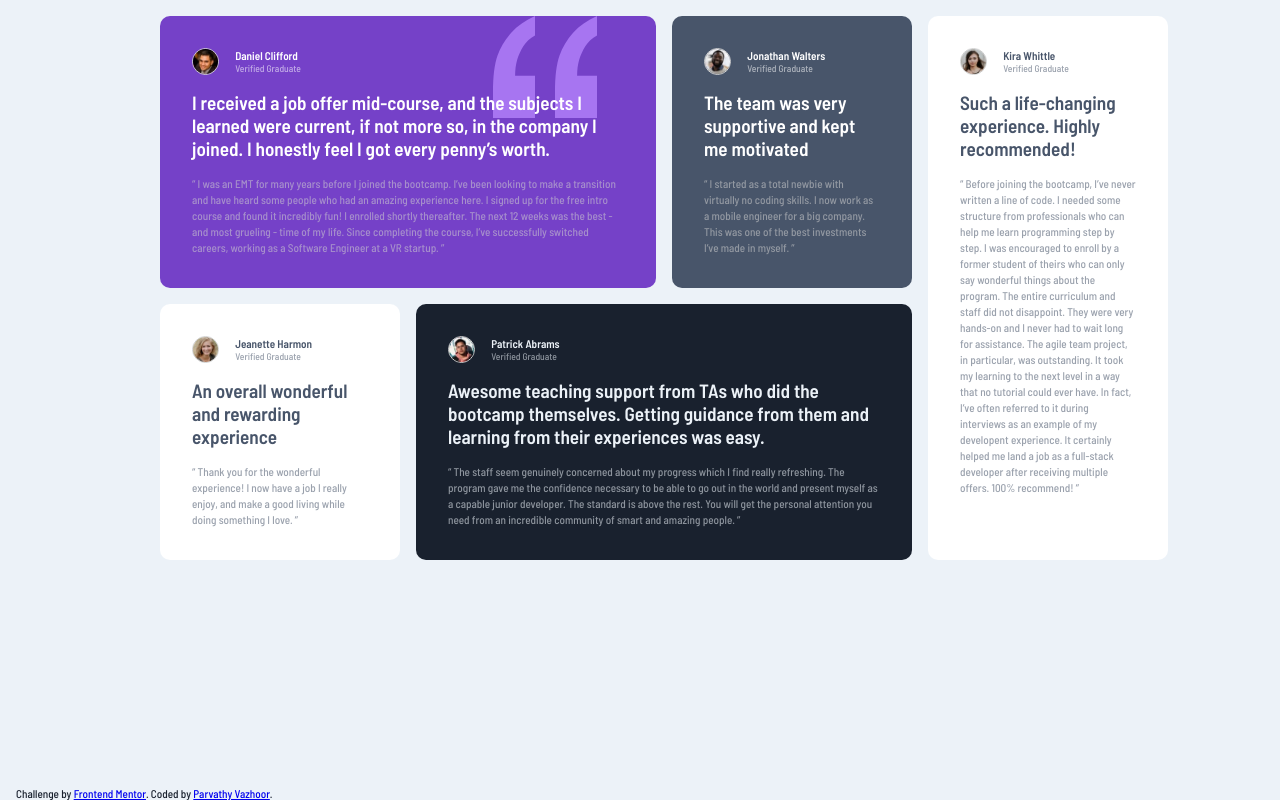
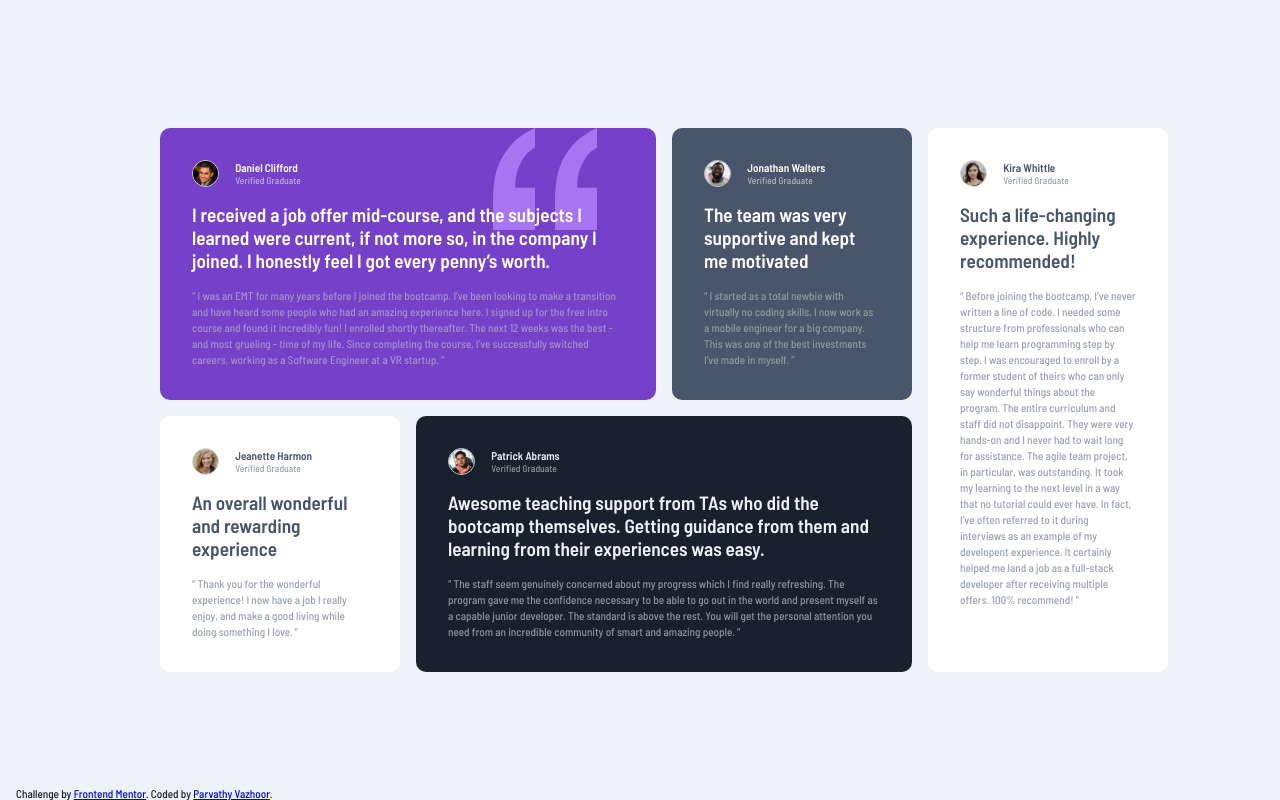
Before and after one commit to parvathyvd/Grid-Testimonials, a plain HTML site: page index.html in a window 1280 px wide. Drawn offline with Linux system fonts and the light colour scheme.

Commit message:
height of the body changed to 100vh

```diff
--- a/style.css
+++ b/style.css
@@ -24,7 +24,7 @@ html{
 
 body{
     width: 100%;
-    height: 100%;
+    height: 100vh;
     background: var(--Light-grayish-blue);
     font-size: 62.5%;
     display: flex;
@@ -36,7 +36,6 @@ body{
 .testimonials{
     margin: 1rem;
     max-width: 60rem;
-    height: 100%;
     display: grid;
     grid-template-areas: "mainitem mainitem half tall"
                          "tiny secondmain secondmain tall" ;
@@ -157,7 +156,6 @@ h3{
 
 
 
-
 .attribution{
     display: block;
     width: 100%;
```
